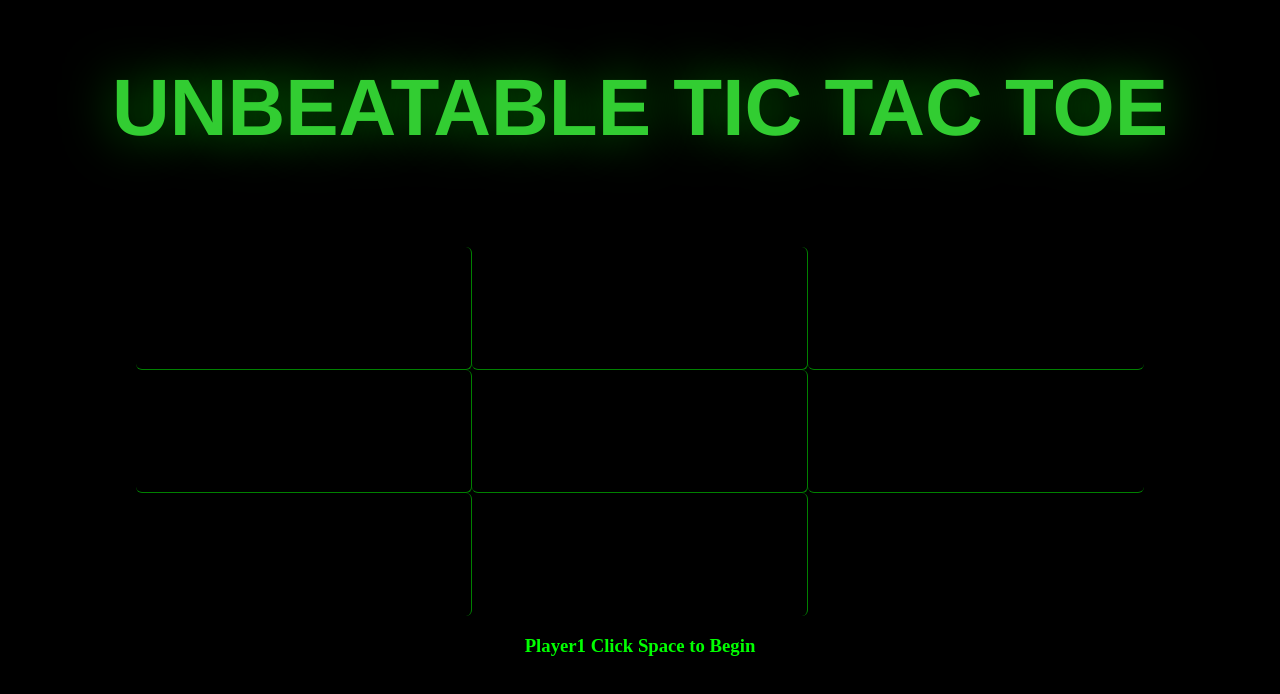
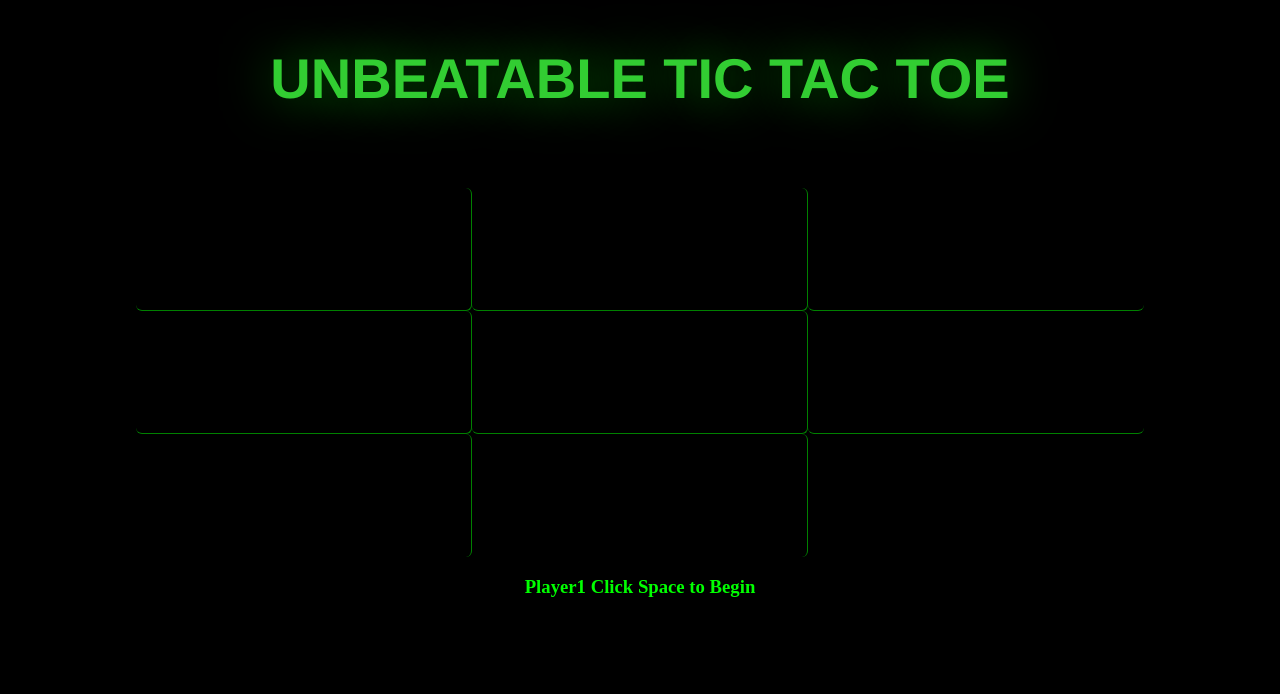
Before and after one commit to MGibson7/UnbeatableTicTacToe, a plain HTML site: page index.html in a window 1280 px wide. Drawn offline with Linux system fonts and the light colour scheme.

Commit message:
changed title font size

```diff
--- a/style.css
+++ b/style.css
@@ -21,10 +21,10 @@ body{
   }
 
 h1{
-    text-shadow: 0 0 20px green;
+    text-shadow: 0 0 7vh green;
     color: limegreen;
     font-family: 'Franklin Gothic Medium', 'Arial Narrow', Arial, sans-serif;
-    font-size: 10vh;
+    font-size: 7vh;
     animation: glow 1s ease-in-out infinite alternate;
 
 }
```
